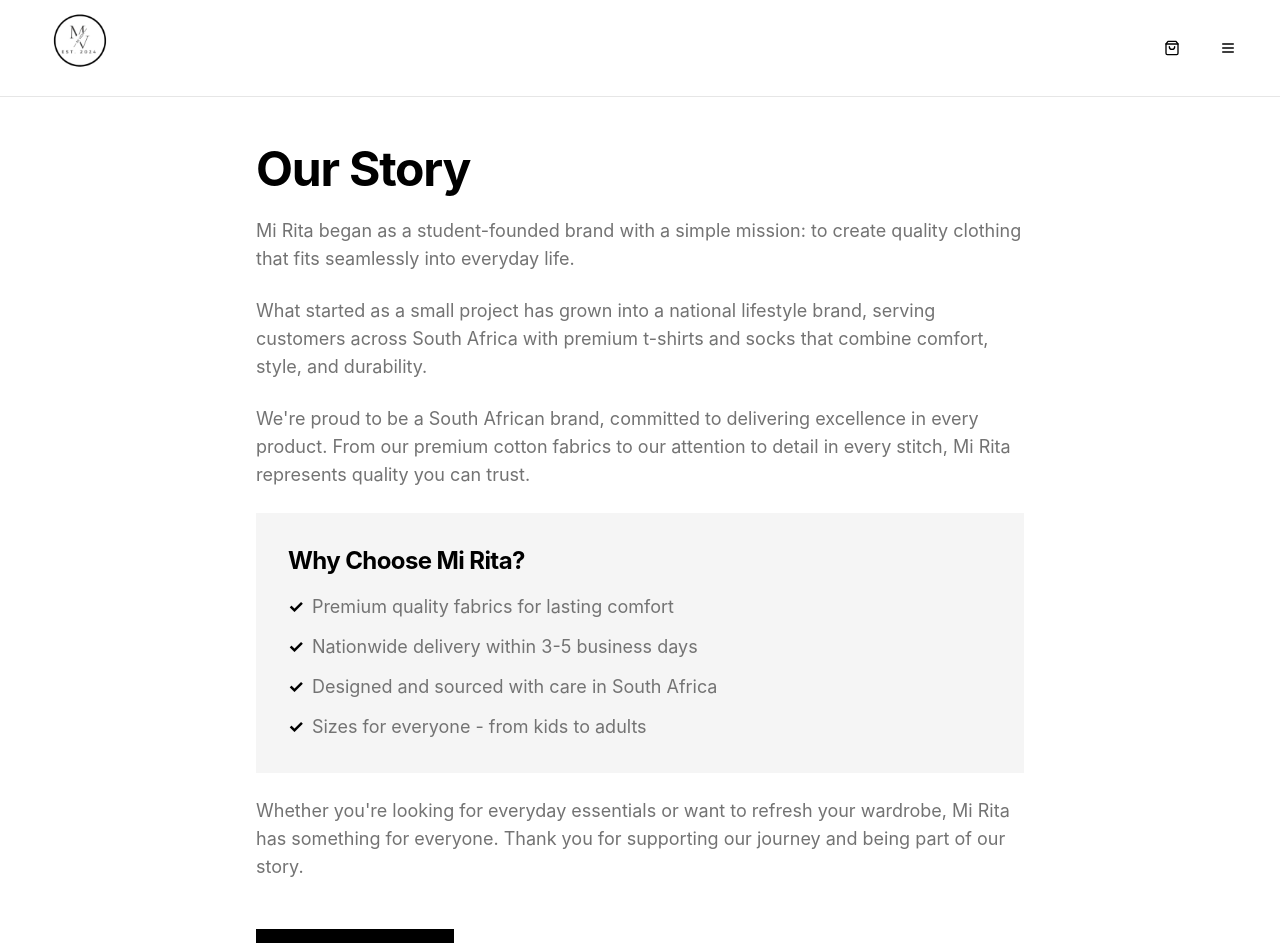
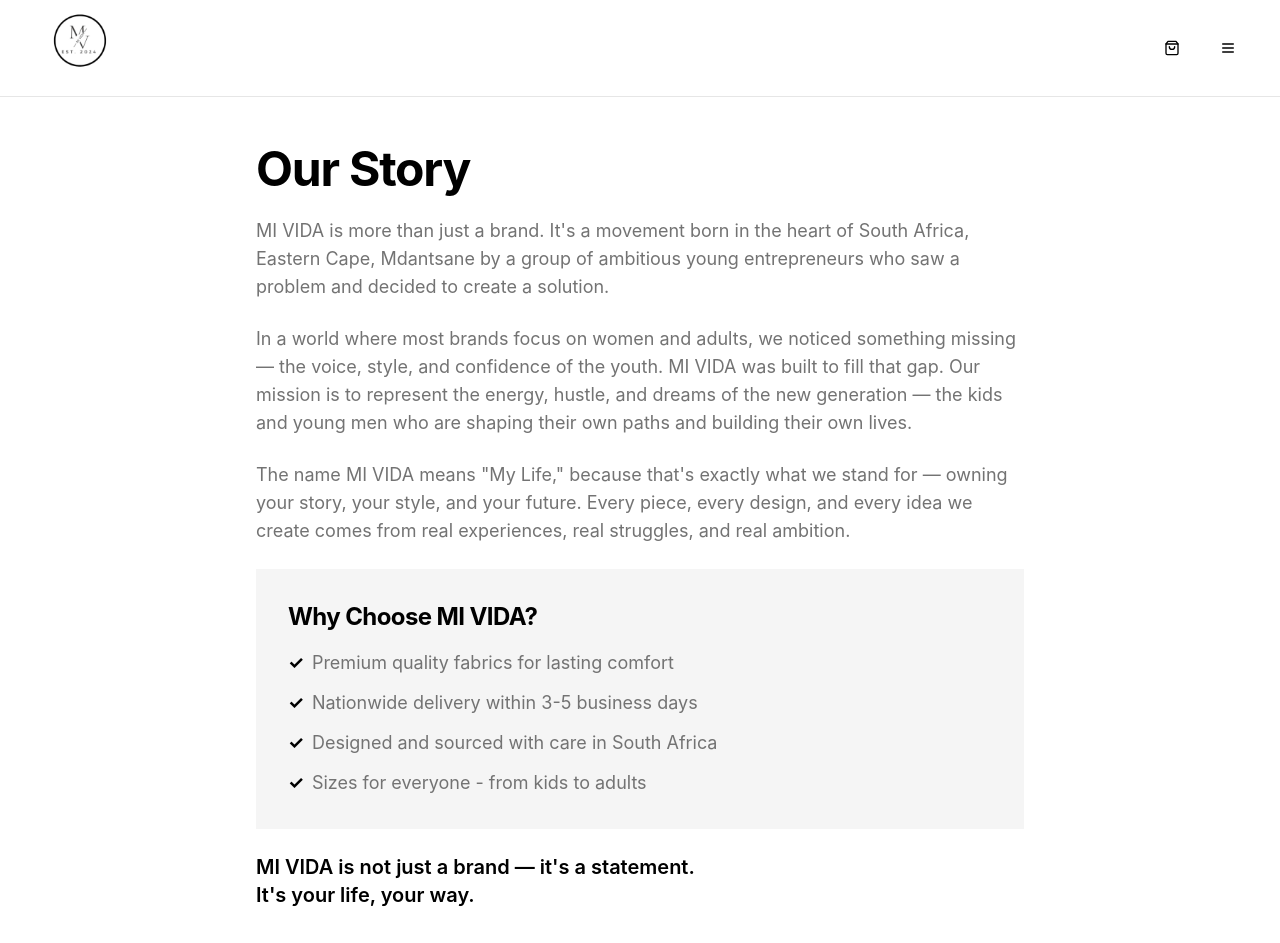
Before and after one commit to kumnkan/mividaclothingbrand-4973bf1e, a React (Vite) app: page /about in a window 1280 px wide. Shown: the top 943 px of the page. Built offline with nearby package versions, Linux system fonts and the light colour scheme.

Commit message:
Update About page content

```diff
--- a/src/pages/About.tsx
+++ b/src/pages/About.tsx
@@ -15,23 +15,25 @@ const About = () => {
 
           <div className="space-y-6 text-lg text-muted-foreground">
             <p>
-              Mi Rita began as a student-founded brand with a simple mission: to create quality clothing
-              that fits seamlessly into everyday life.
+              MI VIDA is more than just a brand. It's a movement born in the heart of South Africa, Eastern Cape,
+              Mdantsane by a group of ambitious young entrepreneurs who saw a problem and decided to create a solution.
             </p>
 
             <p>
-              What started as a small project has grown into a national lifestyle brand, serving customers
-              across South Africa with premium t-shirts and socks that combine comfort, style, and durability.
+              In a world where most brands focus on women and adults, we noticed something missing — the voice, style,
+              and confidence of the youth. MI VIDA was built to fill that gap. Our mission is to represent the energy,
+              hustle, and dreams of the new generation — the kids and young men who are shaping their own paths and
+              building their own lives.
             </p>
 
             <p>
-              We're proud to be a South African brand, committed to delivering excellence in every product.
-              From our premium cotton fabrics to our attention to detail in every stitch, Mi Rita represents
-              quality you can trust.
+              The name MI VIDA means "My Life," because that's exactly what we stand for — owning your story, your style,
+              and your future. Every piece, every design, and every idea we create comes from real experiences, real
+              struggles, and real ambition.
             </p>
 
             <div className="bg-secondary p-8 my-8">
-              <h2 className="text-2xl font-bold mb-4 text-foreground">Why Choose Mi Rita?</h2>
+              <h2 className="text-2xl font-bold mb-4 text-foreground">Why Choose MI VIDA?</h2>
               <ul className="space-y-3">
                 <li className="flex items-start gap-2">
                   <span className="font-bold text-foreground">✓</span>
@@ -52,9 +54,9 @@ const About = () => {
               </ul>
             </div>
 
-            <p>
-              Whether you're looking for everyday essentials or want to refresh your wardrobe, Mi Rita
-              has something for everyone. Thank you for supporting our journey and being part of our story.
+            <p className="font-semibold text-foreground text-xl">
+              MI VIDA is not just a brand — it's a statement.<br />
+              It's your life, your way.
             </p>
           </div>
 
```
